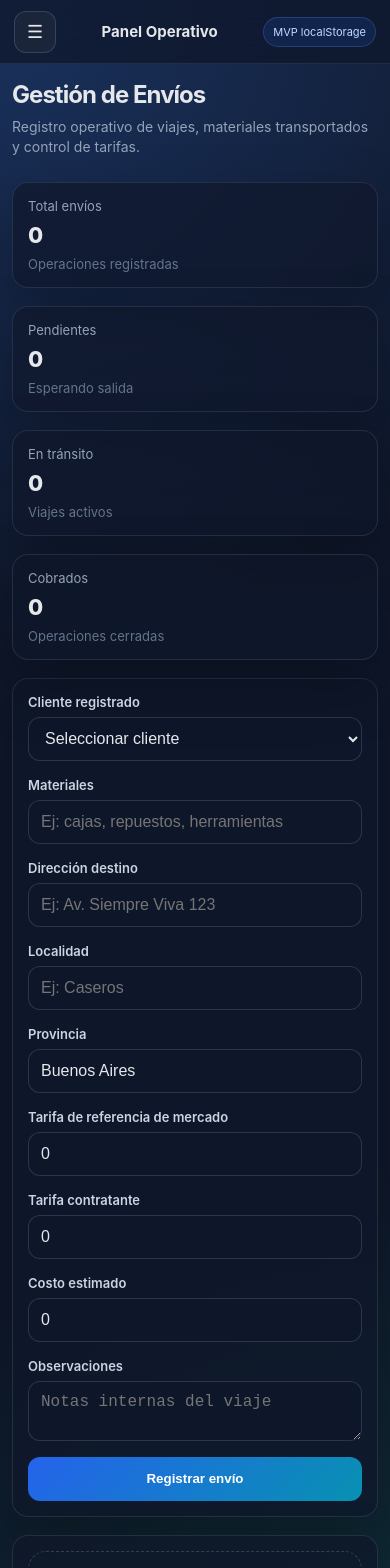
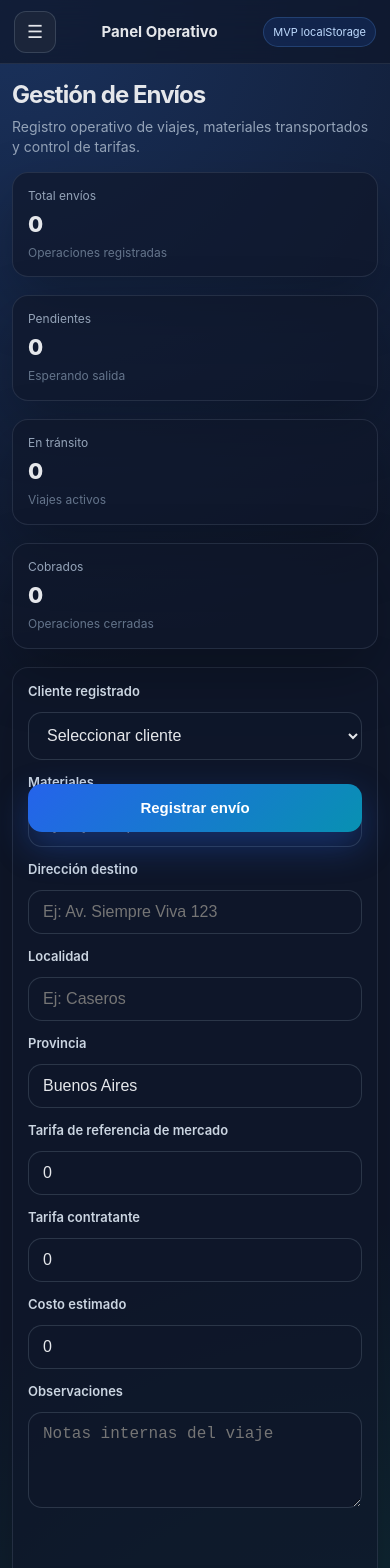
Before and after one commit to rcesarone-lab/fletecontrol-saas, a React (Vite) app: page /envios in a window 390 px wide. Shown: the top 1568 px of the page. Built offline with nearby package versions, Linux system fonts and the light colour scheme.

Commit message:
feat: improve mobile-first form usability

```diff
--- a/src/index.css
+++ b/src/index.css
@@ -622,3 +622,115 @@ th {
     padding: 12px;
   }
 }
+
+@media (max-width: 760px) {
+  .form-grid {
+    display: flex;
+    flex-direction: column;
+    gap: 14px;
+  }
+
+  .form-field {
+    width: 100%;
+  }
+
+  .form-field.full {
+    grid-column: auto;
+  }
+
+  .form-field label {
+    font-size: 13px;
+    margin-bottom: 6px;
+  }
+
+  .form-field input,
+  .form-field textarea,
+  .form-field select,
+  select,
+  textarea,
+  input {
+    width: 100%;
+    font-size: 16px;
+    border-radius: 14px;
+    padding: 12px 14px;
+    box-sizing: border-box;
+  }
+
+  textarea {
+    min-height: 90px;
+    resize: vertical;
+  }
+
+  .primary-button,
+  .secondary-button,
+  .danger-button {
+    position: relative;
+    min-height: 48px;
+    border-radius: 14px;
+    font-size: 15px;
+    font-weight: 600;
+  }
+
+  .table-card h2,
+  .card h2 {
+    font-size: 18px;
+  }
+
+  .card-label {
+    font-size: 12px;
+  }
+
+  .card-note {
+    font-size: 12px;
+    line-height: 1.4;
+  }
+
+  .tarifa-box {
+    display: flex;
+    flex-direction: column;
+    gap: 10px;
+  }
+
+  .metric-row strong {
+    font-size: 15px;
+  }
+
+  .page-description {
+    margin-bottom: 14px;
+  }
+
+  .content section {
+    margin-bottom: 14px;
+  }
+}
+
+@media (max-width: 760px) {
+  .form-grid .primary-button {
+    position: sticky;
+    bottom: 12px;
+    z-index: 20;
+    box-shadow: 0 14px 35px rgba(37, 99, 235, 0.35);
+  }
+
+  .form-grid .card {
+    margin-top: 4px;
+  }
+
+  .form-field input[type="number"] {
+    appearance: textfield;
+  }
+
+  .form-field input[type="number"]::-webkit-outer-spin-button,
+  .form-field input[type="number"]::-webkit-inner-spin-button {
+    -webkit-appearance: none;
+    margin: 0;
+  }
+
+  .form-field select {
+    min-height: 48px;
+  }
+
+  .form-field textarea {
+    min-height: 96px;
+  }
+}
```
